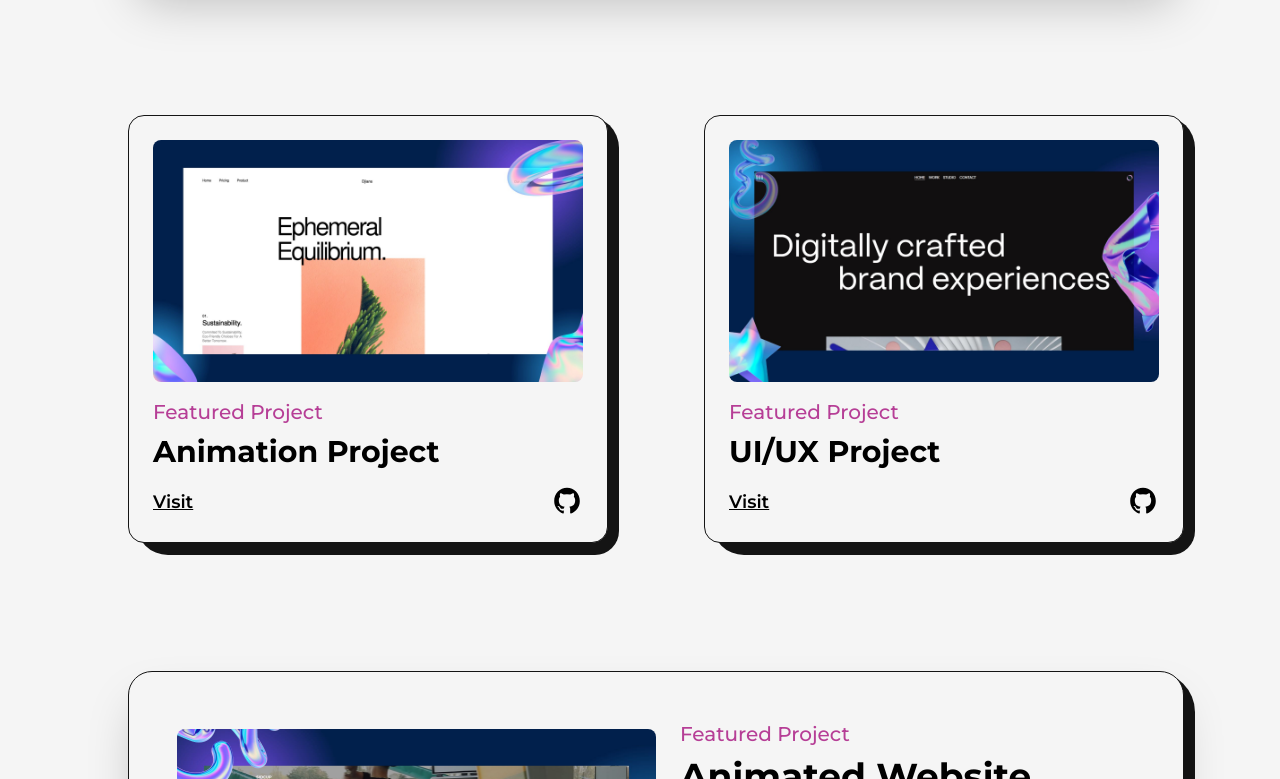
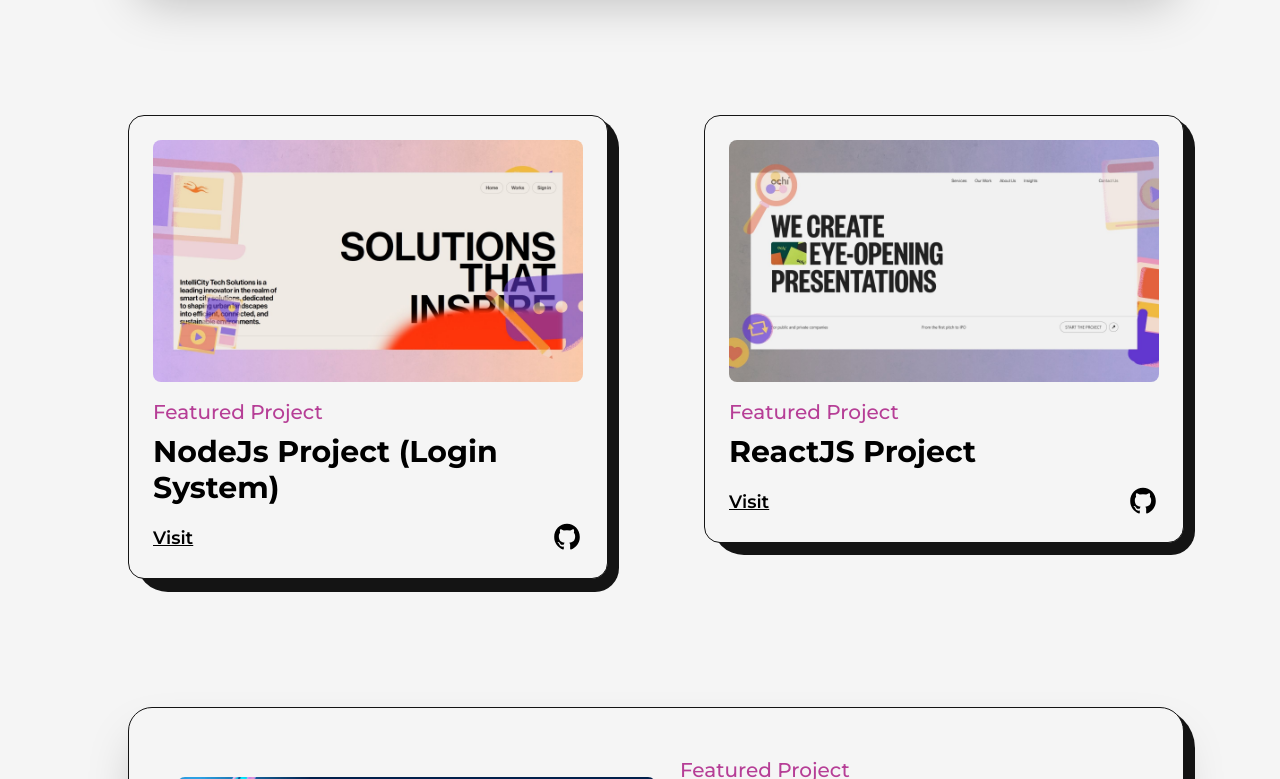
Before and after one commit to HimanshuJ16/portfolio, a Next.js app: page /projects in a window 1280 px wide. Shown: the part 951-1730 px from the top of the page. Built offline with nearby package versions, Linux system fonts and the light colour scheme.

Commit message:
latest commit

```diff
--- a/src/pages/projects.js
+++ b/src/pages/projects.js
@@ -13,6 +13,8 @@ import project5 from "../../public/images/projects/6.jpg"
 import project6 from "../../public/images/projects/7.jpg"
 import project7 from "../../public/images/projects/8.jpg"
 import project8 from "../../public/images/projects/9.jpg"
+import project9 from "../../public/images/projects/10.jpg"
+import project10 from "../../public/images/projects/11.jpg"
 import { motion } from "framer-motion";
 import TransitionEffect from "@/components/TransitionEffect";
 
@@ -78,6 +80,41 @@ const projects = () => {
                 <Layout classname="pt-16">
                     <AnimatedText text="Imagination Trumps Knowledge!" className="mb-16 lg:!text-7xl sm:mb-8 sm:!text-6xl xs:!text-4xl"/>
                     <div className="grid grid-cols-12 gap-24 gap-y-32 xl:gap-x-16 lg:gap-x-8 md:gap-y-24 sm:gap-x-0">
+                        <div className="col-span-12">
+                            <FeaturedProject
+                            title="Apple Vision Pro Project"
+                            img={project5}
+                            summary="A animation-rich website using HTML, CSS, Gsap Library, Locomotive JS, Scroll Trigger & Canvas.
+                            It use canvas and locomotive scroll trigger which gives a website a 3D look. (For best experience view in Desktop mode only)"
+                            link="https://himanshuj16.github.io/apple-vision-clone/"
+                            github="https://github.com/HimanshuJ16/apple-vision-clone"
+                            type="Featured Project"
+                            />
+                        </div>
+                        <div className="col-span-6 sm:col-span-12">
+                            <Project
+                            title="NodeJs Project (Login System)"
+                            img={project9}
+                            summary="A feature-rich Crypto Screener App using React, Tailwind CSS, Context API, React Router and Recharts.
+                            It shows detail regarding almost all the cryptocurrency. You can easily convert the price in your
+                            local currency."
+                            link="https://intellicity.onrender.com/"
+                            github="https://github.com/HimanshuJ16/intellicity"
+                            type="Featured Project"
+                            />
+                        </div>
+                        <div className="col-span-6 sm:col-span-12">
+                            <Project
+                            title="ReactJS Project"
+                            img={project10}
+                            summary="A feature-rich Crypto Screener App using React, Tailwind CSS, Context API, React Router and Recharts.
+                            It shows detail regarding almost all the cryptocurrency. You can easily convert the price in your
+                            local currency."
+                            link="https://himanshuj16.github.io/ochi/"
+                            github="https://github.com/HimanshuJ16/ochi"
+                            type="Featured Project"
+                            />
+                        </div>
                         <div className="col-span-12">
                             <FeaturedProject
                             title="Apple Vision Pro Project"
```
Also changed, not shown: public/images/projects/10.jpg (added), public/images/projects/11.jpg (added).
